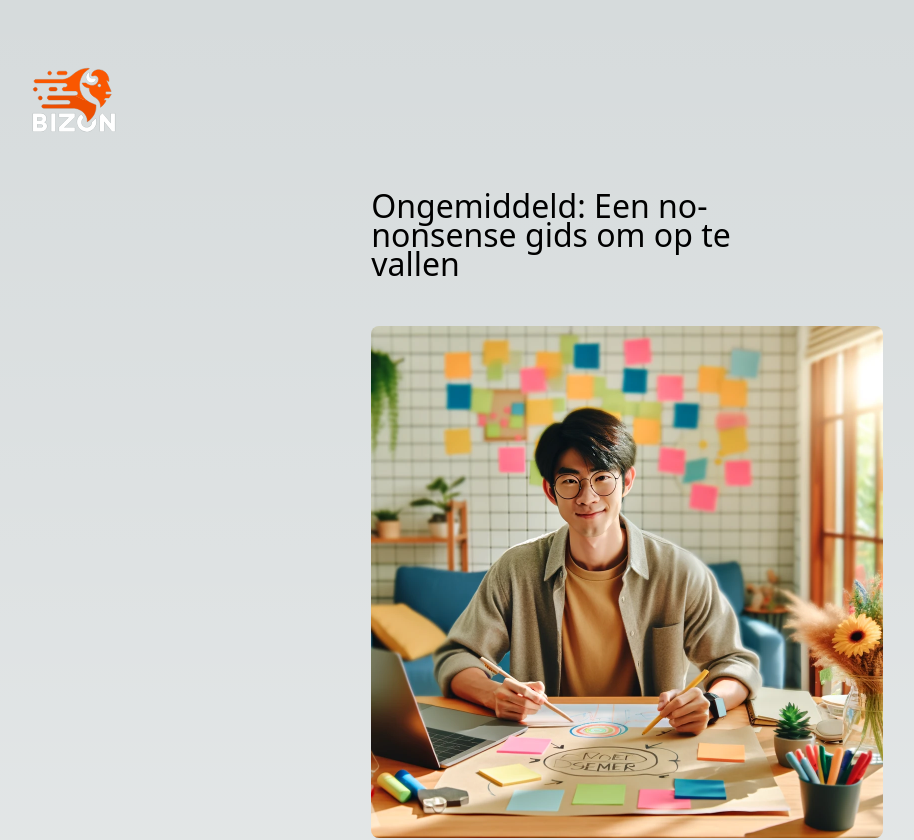
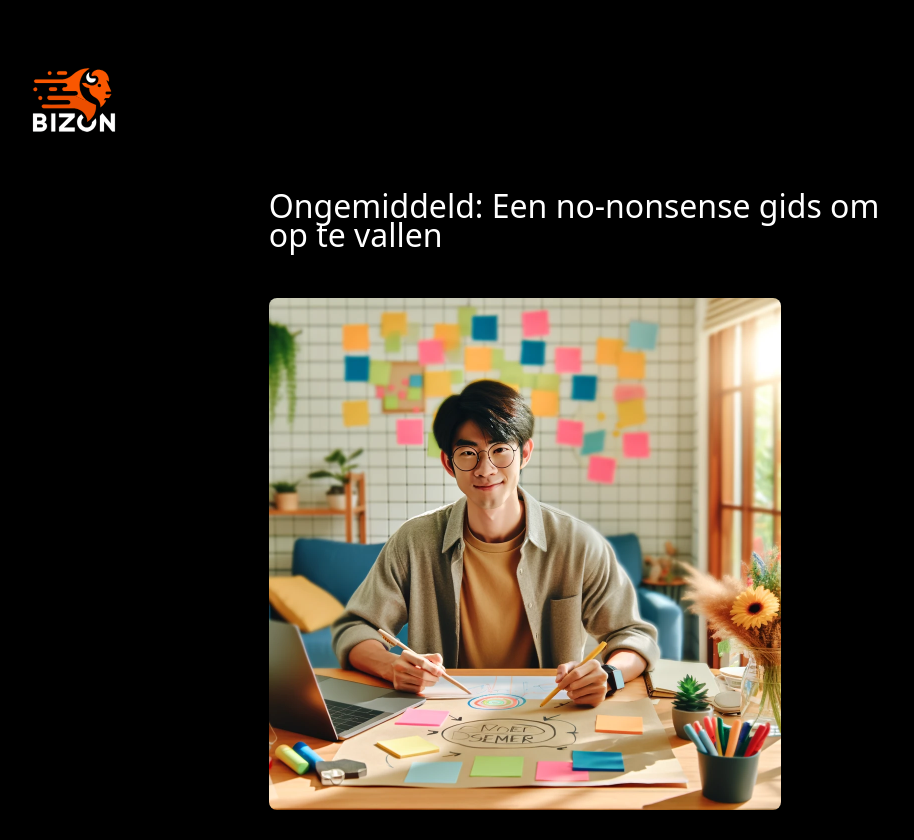
Before and after one commit to bizonbyte/bizonbyte, a Next.js app: page /blog/ongemiddeld-gids-opvallen in a window 1280 px wide. Shown: the top 840 px of the page, without its empty margins (64-978 px from the left). Built offline with nearby package versions, Linux system fonts and the light colour scheme.

Commit message:
Apply styling fixes

```diff
--- a/src/app/blog.css
+++ b/src/app/blog.css
@@ -1,6 +1,6 @@
 #blog-post {
     line-height: 1.8em;
-    max-width: 32vw;
+    max-width: 48vw;
 }
 
 #blog-post img {
@@ -16,3 +16,10 @@ h2 {
 hr {
     margin: 24px 0;
 }
+
+
+@media screen and (max-width: 768px) {
+    #blog-post {
+        max-width: 100vw;
+    }
+}
--- a/src/app/globals.css
+++ b/src/app/globals.css
@@ -8,17 +8,9 @@
 }
 
 :root {
-  --foreground-rgb: 0, 0, 0;
-  --background-start-rgb: 214, 219, 220;
-  --background-end-rgb: 255, 255, 255;
-}
-
-@media (prefers-color-scheme: dark) {
-  :root {
-    --foreground-rgb: 255, 255, 255;
-    --background-start-rgb: 0, 0, 0;
-    --background-end-rgb: 0, 0, 0;
-  }
+  --foreground-rgb: 255, 255, 255;
+  --background-start-rgb: 0, 0, 0;
+  --background-end-rgb: 0, 0, 0;
 }
 
 body {
--- a/src/app/layout.tsx
+++ b/src/app/layout.tsx
@@ -1,5 +1,6 @@
 'use client'
 import React, { useState, ReactNode } from 'react';
+import type { Metadata } from 'next'
 import Link from 'next/link';
 import Image from 'next/image';
 import Footer from './components/Footer';
@@ -21,6 +22,10 @@ export default function RootLayout({ children }: Props) {
 
   return (
     <html lang="en">
+      <head>
+        <title>BizonByte | Leading AI & Tech Solutions in the Netherlands</title>
+        <meta name='description' content='Empowering businesses and individuals in the Netherlands with innovative AI and technology solutions. Dive into the future of digital transformation with us.' />
+      </head>
       <body className={inter.className}>
         <main className="flex min-h-screen flex-col items-center justify-between px-24 pt-16">
           <div className="z-10 w-full flex items-center justify-between font-mono text-sm">
--- a/src/pages/blog/[slug]/index.tsx
+++ b/src/pages/blog/[slug]/index.tsx
@@ -7,6 +7,7 @@ import remarkRehype from 'remark-rehype'
 import rehypeStringify from 'rehype-stringify'
 import {unified} from 'unified'
 import { useRouter } from 'next/navigation';
+import Head from 'next/head'
 
 const markdownPostsDirectory = path.join(process.cwd(), 'posts');
 
@@ -31,11 +32,10 @@ export async function getStaticProps({ params }) {
     .use(rehypeStringify)
     .process(matterResult.content);
     const contentHtml = processedContent.toString();
-    console.log(contentHtml);
-
 
     return {
       props: {
+        title: matterResult.data.title,
         contentHtml,
         // Add other post data here
       },
@@ -47,7 +47,7 @@ export async function getStaticProps({ params }) {
   }
 }
 
-export default function Post({ contentHtml }) {
+export default function Post({ title, contentHtml }) {
   const router = useRouter();
 
   // If the markdown file doesn't exist, display 404 page
@@ -59,6 +59,11 @@ export default function Post({ contentHtml }) {
   }
 
   return (
-      <div id="blog-post" class="w-full min-h-screen py-14" dangerouslySetInnerHTML={{ __html: contentHtml }} />
+    <>
+      <Head>
+        <title>{title}</title>
+      </Head>
+      <div id="blog-post" className="w-full min-h-screen py-14" dangerouslySetInnerHTML={{ __html: contentHtml }} />
+    </>
   )
 }
--- a/src/pages/blog/index.tsx
+++ b/src/pages/blog/index.tsx
@@ -2,6 +2,7 @@ import fs from 'fs';
 import path from 'path';
 import Link from 'next/link';
 import matter from 'gray-matter';
+import { FaArrowRight } from 'react-icons/fa';
 
 export async function getStaticProps() {
     const postsDirectory = path.join(process.cwd(), 'posts');
@@ -32,12 +33,13 @@ export async function getStaticProps() {
 // React component for the blog homepage
 const BlogIndex = ({ posts }) => {
   return (
-    <div class="w-full min-h-screen py-14">
+    <div className="w-full min-h-screen py-14">
+      <hr/>
       <ul>
         {posts.map(post => (
           <li key={post.slug}>
             <Link href={`/blog/${post.slug}`}>
-                {post.date} - {post.title}
+                <FaArrowRight className="inline mr-2 mb-[2px]"/> {post.date} - {post.title}
             </Link>
           </li>
         ))}
```
